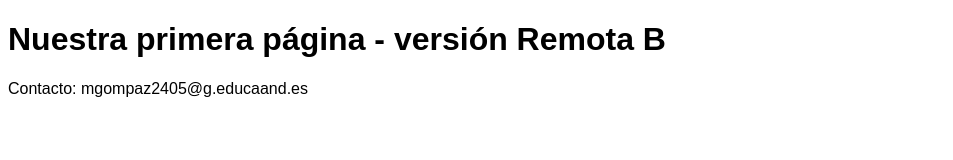
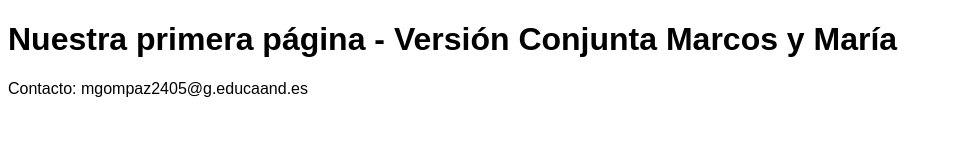
Before and after one commit to mgompaz2405/taller-2-git, a plain HTML site: page index.html in a window 1280 px wide. Shown: the whole page, without its empty margins (0-953 px from the left). Drawn offline with Linux system fonts and the light colour scheme.

Commit message:
merge: resolver conflicto del título

```diff
--- a/index.html
+++ b/index.html
@@ -6,7 +6,7 @@
 <link rel="stylesheet" href="estilos.css">
 </head>
 <body>
-<h1>Nuestra primera página - versión Remota B</h1>
+<h1>Nuestra primera página - Versión Conjunta Marcos y María</h1>
 <p>Contacto: mgompaz2405@g.educaand.es</p>
 </body>
 </html>
```
